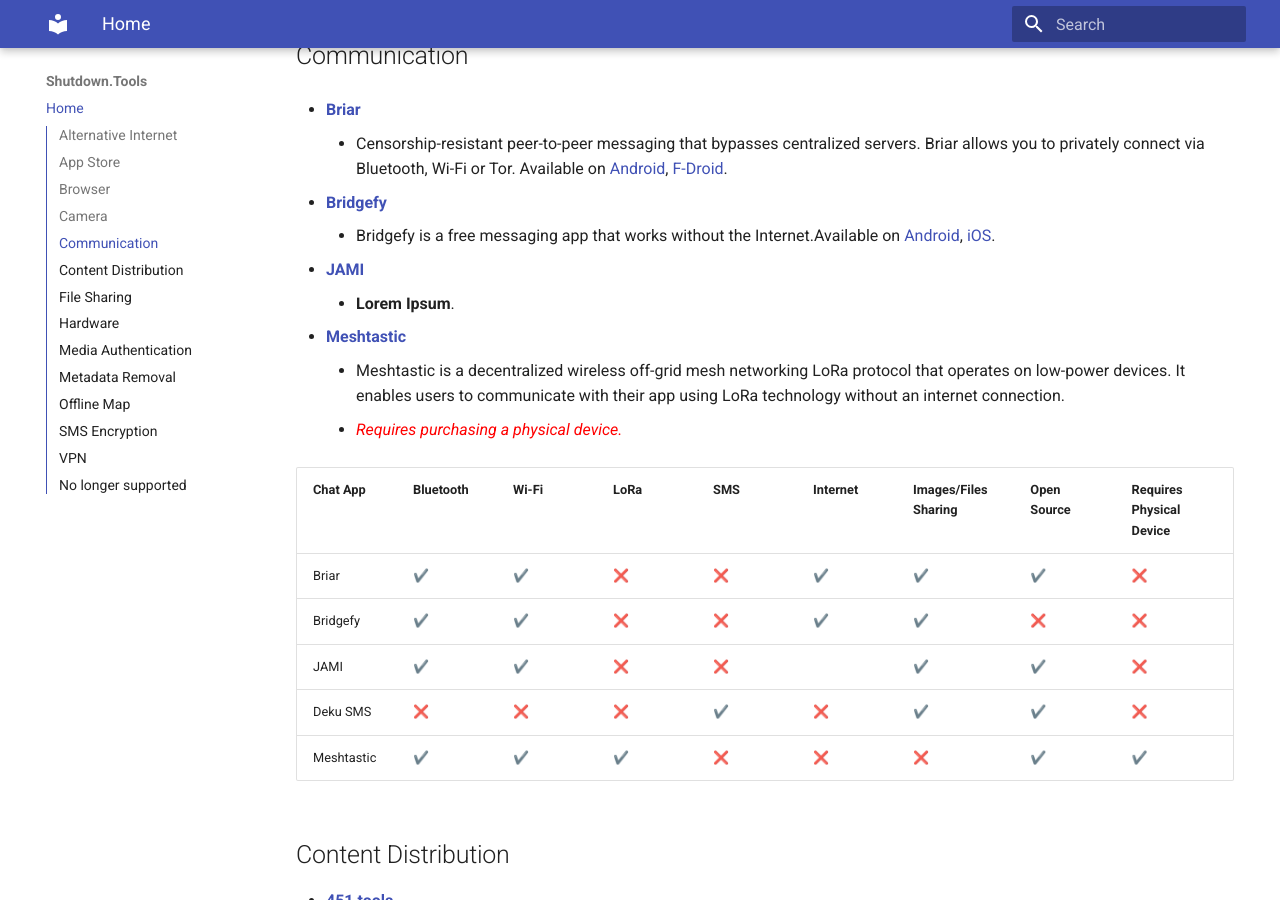
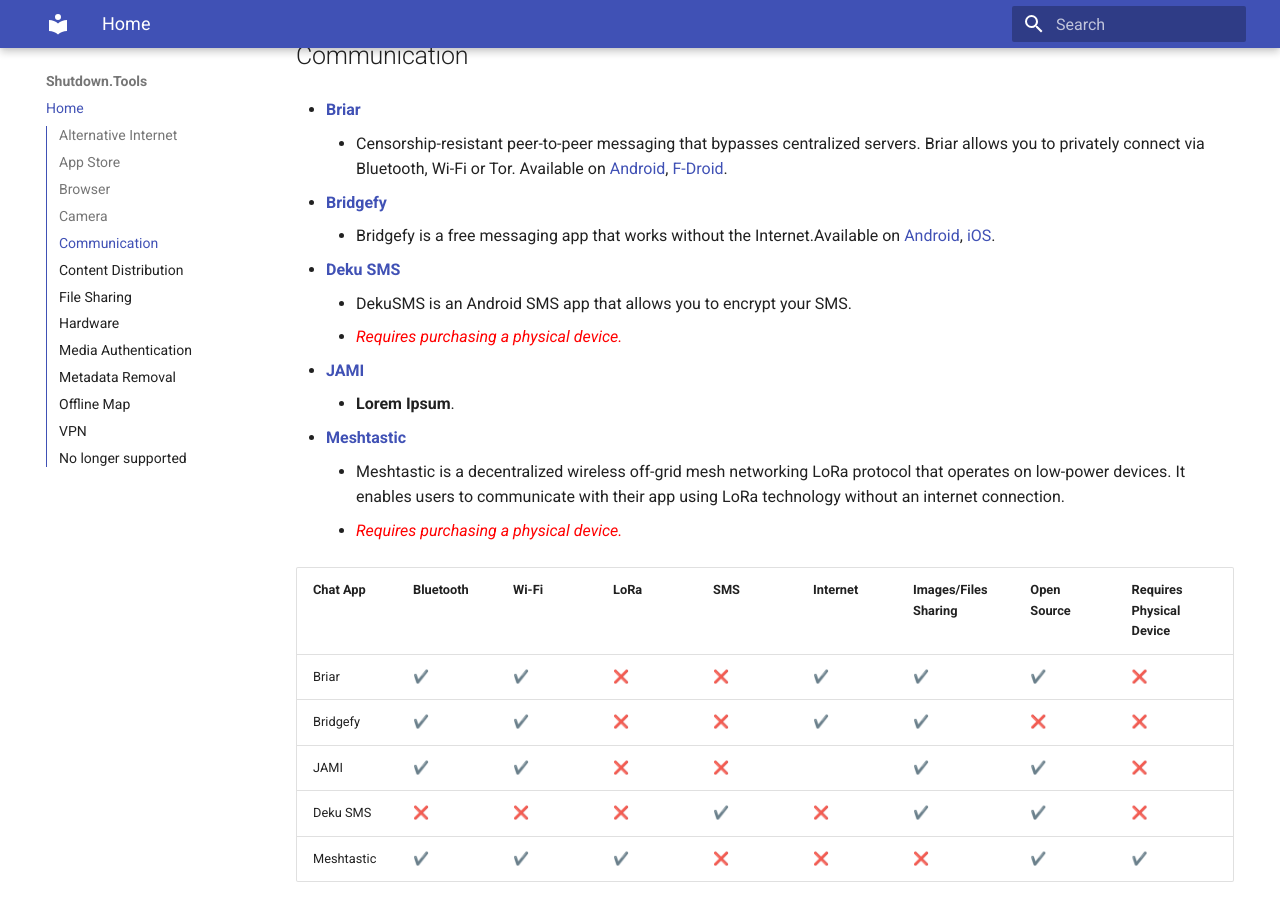
Before and after one commit to stayteef/shutdown.tools, an MkDocs documentation site: the page built from docs/index.md, in a window 1280 px wide and 900 px high, scrolled down 2190 px. Built offline with MkDocs 1.6.1 and Material for MkDocs 9.7.7, drawn with Linux system fonts in a browser that asks for light colours; some of the changed text lies outside the part shown.

Commit message:
Update site content

```diff
--- a/docs/index.md
+++ b/docs/index.md
@@ -68,6 +68,10 @@
 - [**Bridgefy**](https://bridgefy.me/)
     - Bridgefy is a free messaging app that works without the Internet.Available on [Android](https://play.google.com/store/apps/details?id=me.bridgefy.main), [iOS](https://apps.apple.com/us/app/bridgefy-offline-messages/id975776347).
 
+- [**Deku SMS**](https://dekusms.com/)
+     - DekuSMS is an Android SMS app that allows you to encrypt your SMS.
+     - <span style="color:red; font-style:italic;">Requires purchasing a physical device.</span>
+
 - [**JAMI**](#)
     - **Lorem Ipsum**.
 
@@ -131,10 +135,6 @@
 ## Offline Map
 - [**OsmAnd**](https://osmand.net/) - OsmAnd is an offline world map application based on OpenStreetMap (OSM), which allows users to navigate taking into account the preferred roads and vehicle dimensions. OsmAnd is an open source app and they do not collect user data.
 
-## SMS Encryption
-- [**Silence**](https://silence.im) - **Lorem Ipsum**.
-- [**Deku SMS**](https://smswithoutborders.com/) - **Lorem Ipsum**.
-
 <!--
 ## Steganography Tool
 - [**OpenPuff**](#) - **Lorem Ipsum**.
```
